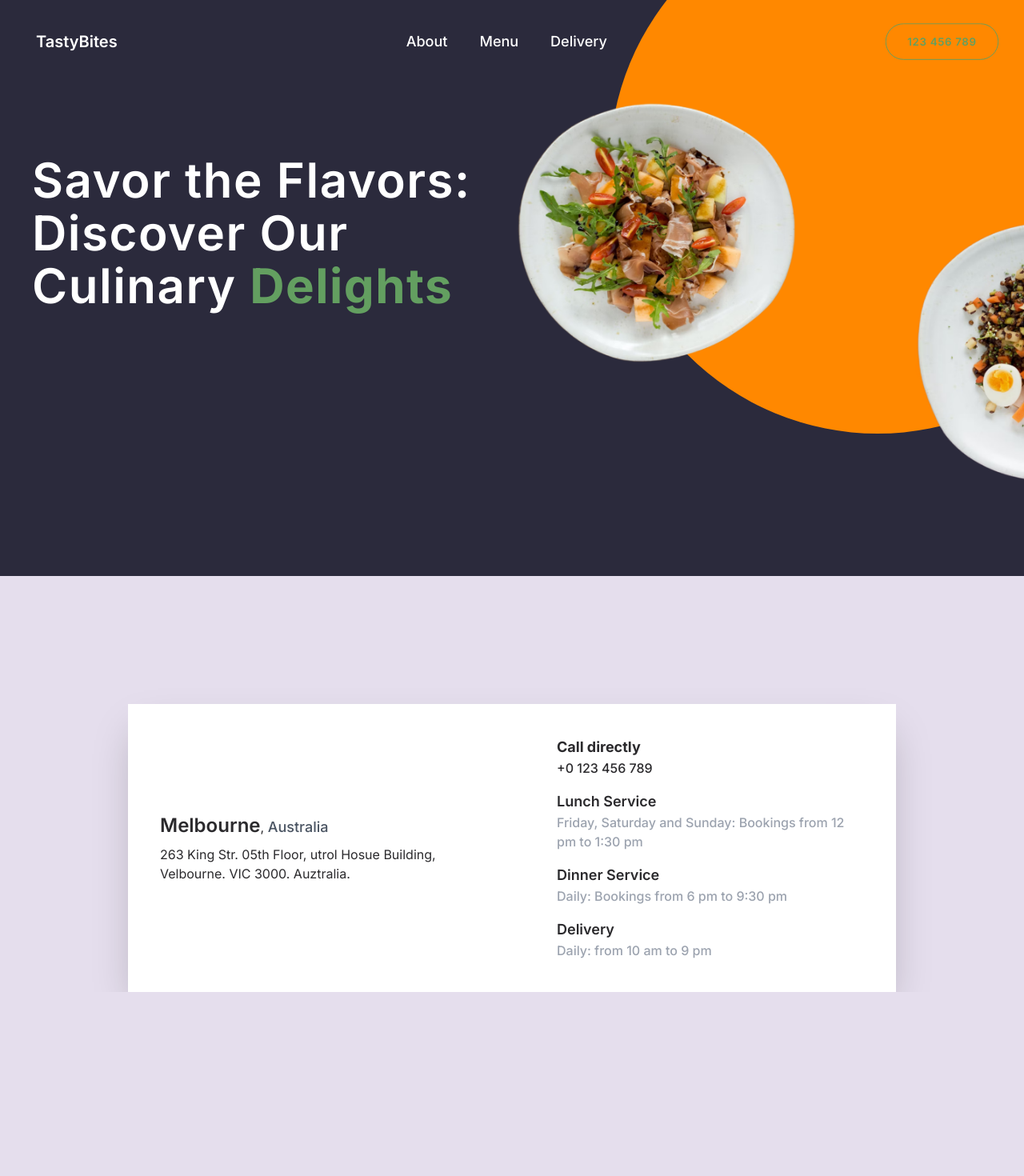
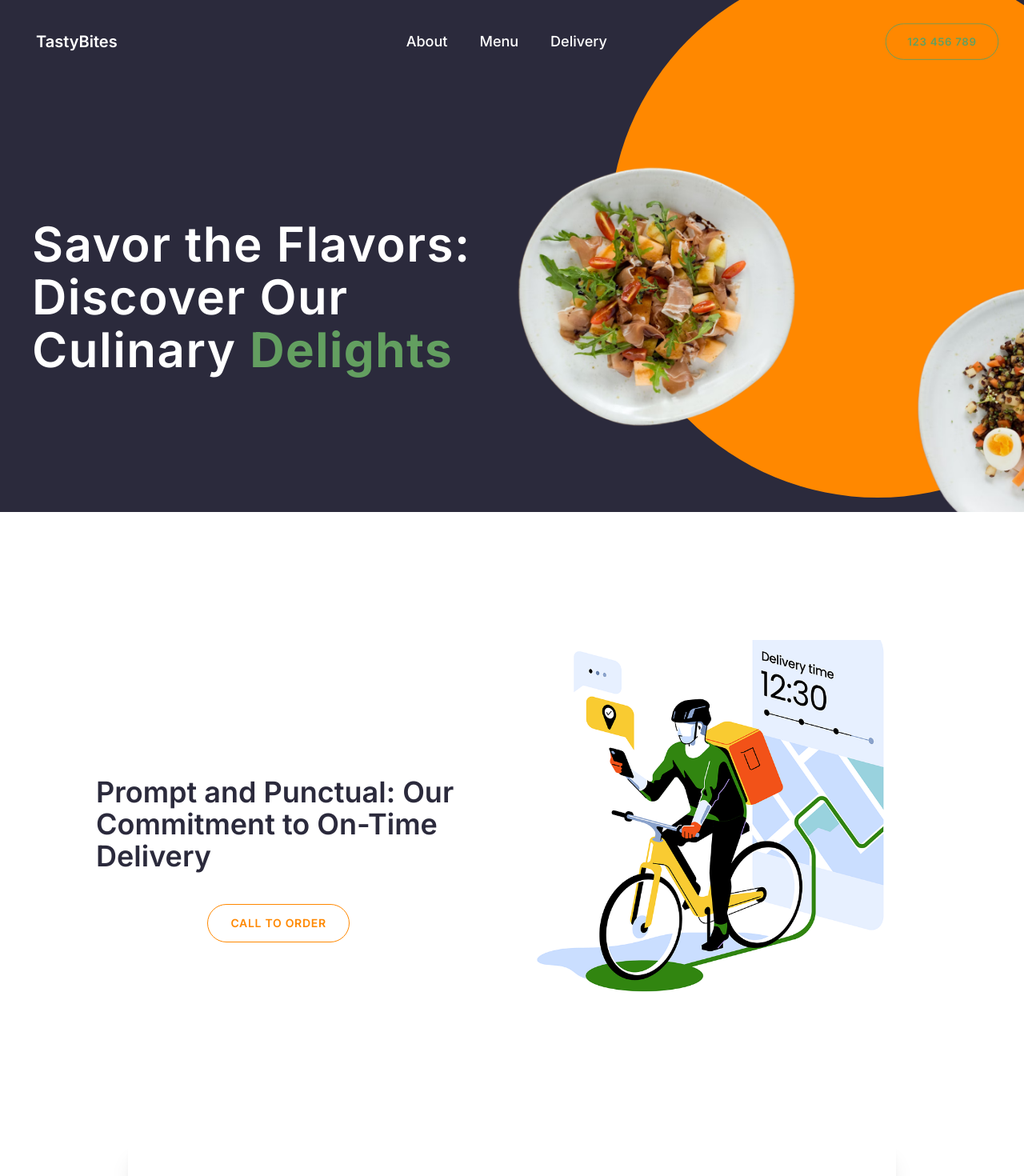
Before and after one commit to Jeetjyoti-Deka/TastyBites, a Next.js app: page / in a window 1280 px wide. Shown: the top 1470 px of the page at 80% size. Built offline with nearby package versions, Linux system fonts and the light colour scheme.

Commit message:
Delivery section done

```diff
--- a/app/page.tsx
+++ b/app/page.tsx
@@ -1,3 +1,4 @@
+import Delivery from "@/components/Delivery";
 import Details from "@/components/Details";
 import Hero from "@/components/Hero";
 
@@ -5,6 +6,7 @@ export default function Home() {
   return (
     <div>
       <Hero />
+      <Delivery />
       <Details />
     </div>
   );
--- /dev/null
+++ b/components/Delivery.tsx
@@ -0,0 +1,26 @@
+import Image from "next/image";
+
+const Delivery = () => {
+  return (
+    <div className="max-container mb-20 px-2 2xs:px-10 sm:px-20 2xs:flex justify-center">
+      <div className="sm:ml-10 bg-delivery bg-cover bg-center bg-no-repeat flex flex-col justify-center items-center 2xs:bg-none h-[300px] 2xs:h-auto">
+        <h2 className="text-lg text-secondary bg-white backdrop-blur-lg py-2 2xs:py-0 text-center 2xs:text-left leading-5 sm:text-2xl md:text-4xl font-semibold mb-4 md:mb-10 lg:max-w-lg xs:mt-10 lg:mt-20">
+          Prompt and Punctual: Our Commitment to On-Time Delivery
+        </h2>
+        <button className="btn 2xs:bg-none bg-white btn-sm sm:btn-md btn-outline btn-primary rounded-full px-3 sm:px-7 sm:tracking-wider whitespace-nowrap">
+          Call to order
+        </button>
+      </div>
+      <div className="hidden 2xs:block">
+        <Image
+          src="/delivery-img.png"
+          alt="delivery-img"
+          width={700}
+          height={700}
+          className=""
+        />
+      </div>
+    </div>
+  );
+};
+export default Delivery;
--- a/components/Details.tsx
+++ b/components/Details.tsx
@@ -1,7 +1,7 @@
 const Details = () => {
   return (
-    <div className="max-container">
-      <div className="flex flex-col gap-4 text-center md:text-left md:flex-row justify-center bg-white px-10 py-10 max-w-[60rem] mx-auto shadow-2xl">
+    <div className="max-container py-20">
+      <div className="flex flex-col gap-4 text-center md:text-left md:flex-row justify-center bg-white px-10 py-10 max-w-[60rem] mx-auto shadow-xl">
         <div className="flex-1 md:self-center">
           <h3 className="mb-2">
             <span className="font-semibold text-2xl">Melbourne</span>,{" "}
--- a/components/Hero.tsx
+++ b/components/Hero.tsx
@@ -2,8 +2,8 @@ import Image from "next/image";
 
 const Hero = () => {
   return (
-    <div className="sm:h-[90vh] w-full pb-20 sm:pb-0 pt-20 mb-40 bg-secondary overflow-hidden">
-      <div className="flex w-full h-full max-container px-10">
+    <div className="xl:h-[80vh] w-full pb-20 sm:pb-0 pt-20 mb-20 sm:mb-40 bg-secondary overflow-hidden">
+      <div className="flex w-full h-full max-container py-20 px-10">
         <div className="flex-1">
           <h1 className="text-white text-3xl sm:text-5xl md:text-6xl font-semibold md:leading-[66px] tracking-wide pt-20 lg:pt-28 z-50">
             Savor the Flavors:
--- a/tailwind.config.ts
+++ b/tailwind.config.ts
@@ -10,6 +10,11 @@ const config: Config = {
     extend: {
       screens: {
         custom: "868px",
+        xs: "570px",
+        "2xs": "390px",
+      },
+      backgroundImage: {
+        delivery: "url('/delivery-bg.png')",
       },
     },
   },
@@ -21,7 +26,7 @@ const config: Config = {
           secondary: "#2A293B",
           accent: "#629E5F",
           neutral: "#27303a",
-          "base-100": "#e5deed",
+          "base-100": "#fff",
           info: "#6199d1",
           success: "#6bdb98",
           warning: "#f7d84a",
@@ -33,3 +38,5 @@ const config: Config = {
   plugins: [require("daisyui")],
 };
 export default config;
+
+// #e5deed
```
Also changed, not shown: public/delivery-bg.png (added), public/delivery-img.png (added).
